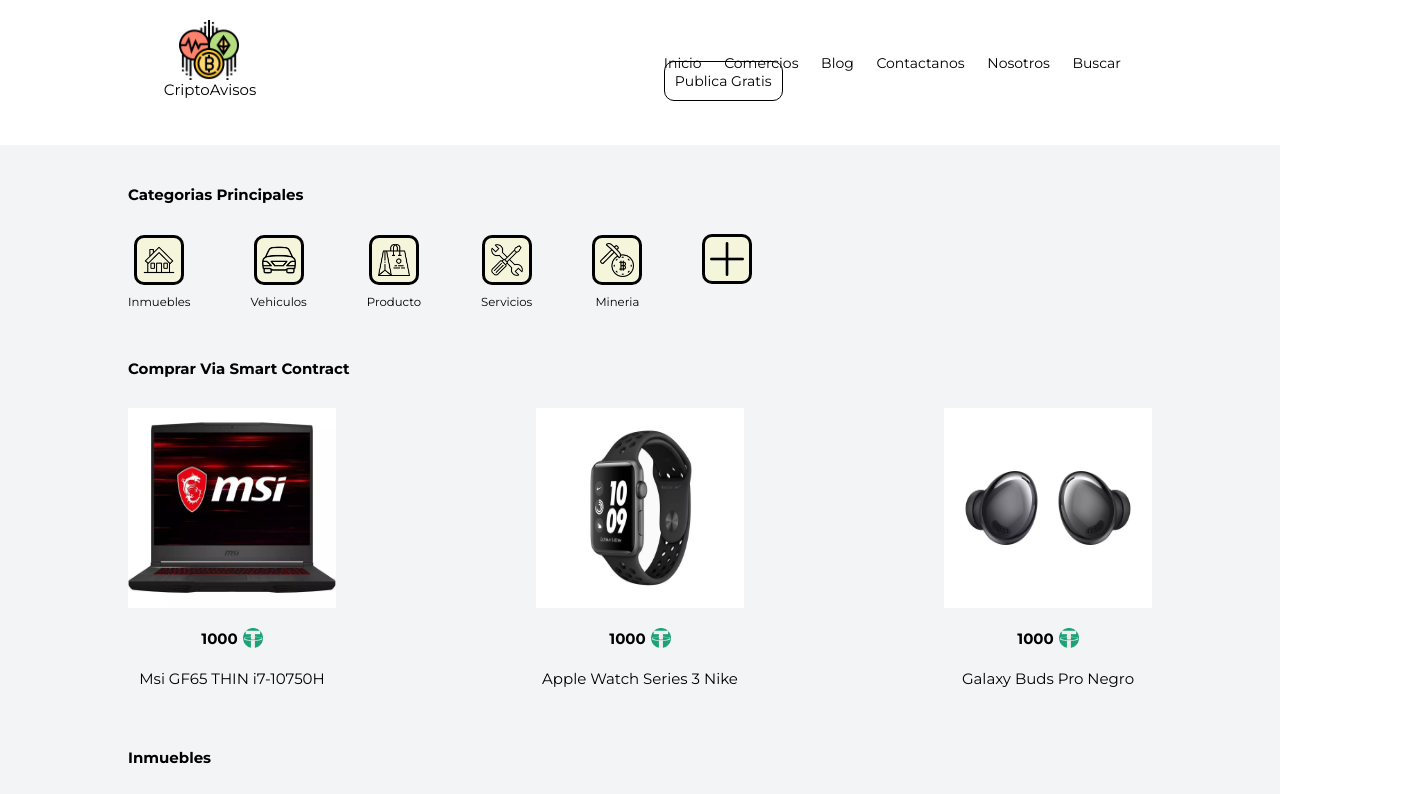
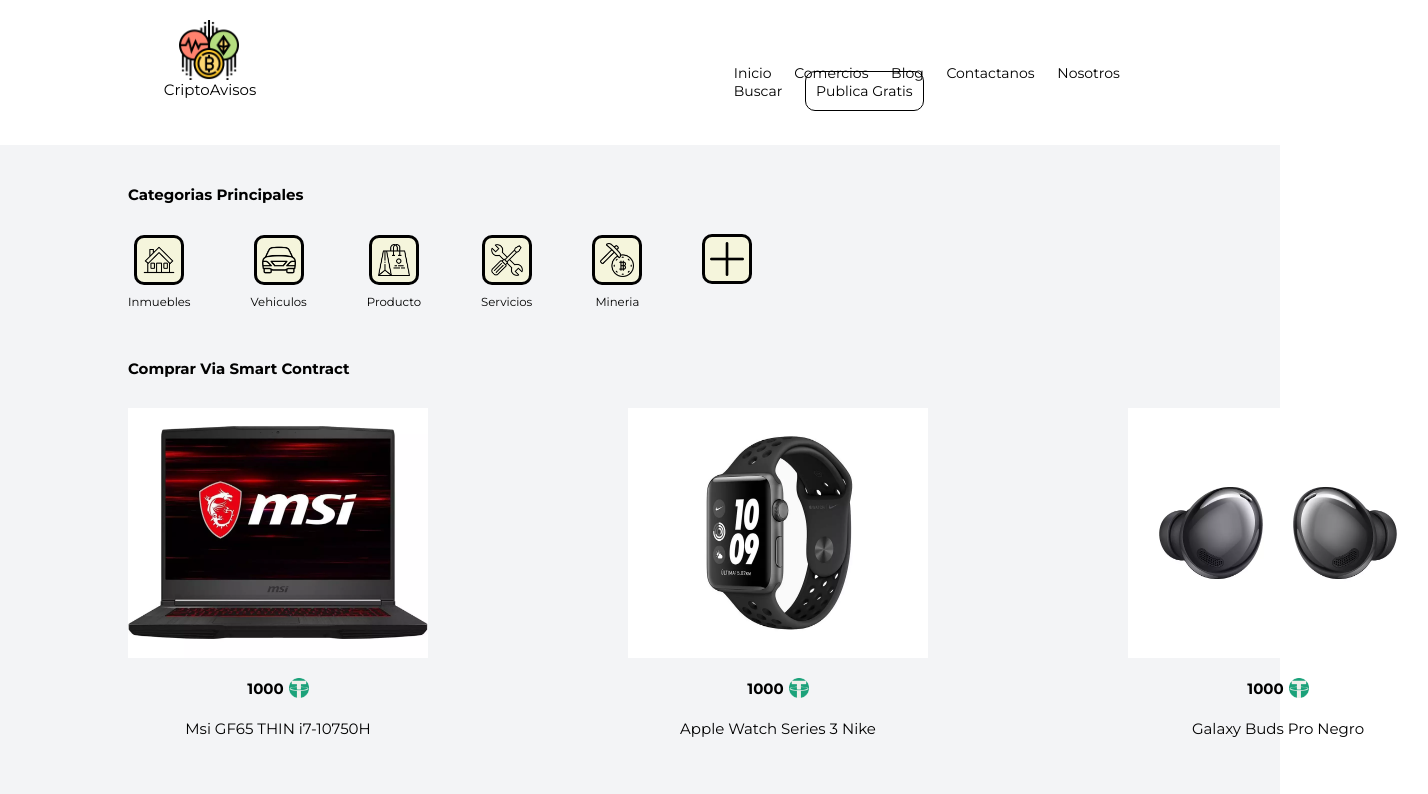
Before and after one commit to Agusef22/Curso-de-coder, a plain HTML site: page Compra y Venta - Agustin Fernandez(root)/index.html in a window 1280 px wide. Shown: the top 794 px of the page, 1428 px wide, since content can reach past the window. Drawn offline with Linux system fonts and the light colour scheme.

Commit message:
cambios css

```diff
--- a/Compra y Venta - Agustin Fernandez(root)/css/style.css
+++ b/Compra y Venta - Agustin Fernandez(root)/css/style.css
@@ -34,9 +34,9 @@
 
 .navegation {
     display: inline-block;
-    margin-left: 48rem;
+    margin-left: 55rem;
     position: relative;
-    bottom: 4.5rem;
+    bottom: 3.5rem;
 }
 
 .nav__list li{
@@ -172,8 +172,9 @@
 }
 
 .image-contract {
-    height: 20rem;
+    height: 25rem;
     width: 30rem;
+    max-width: 1320px;
 }
 
 .icon-info {
```
